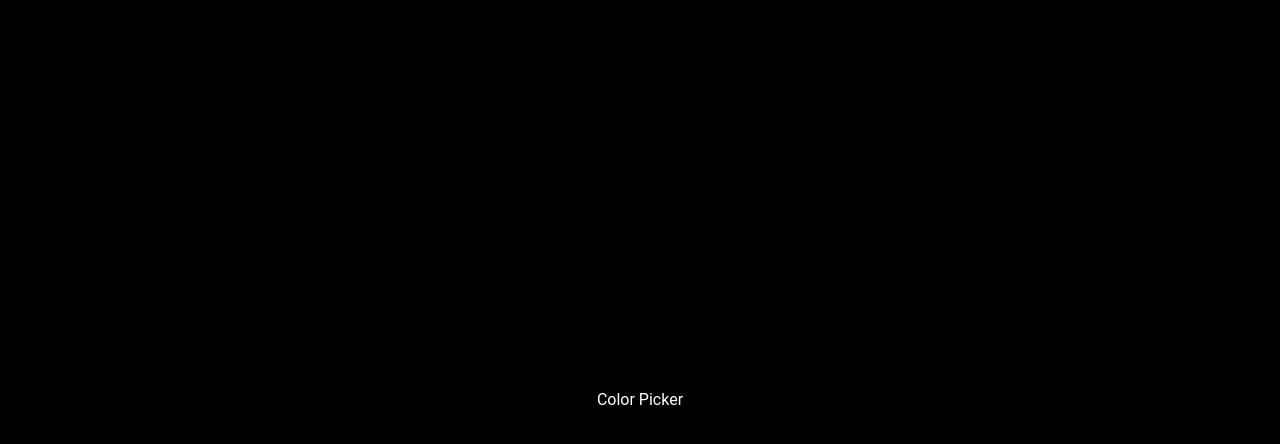
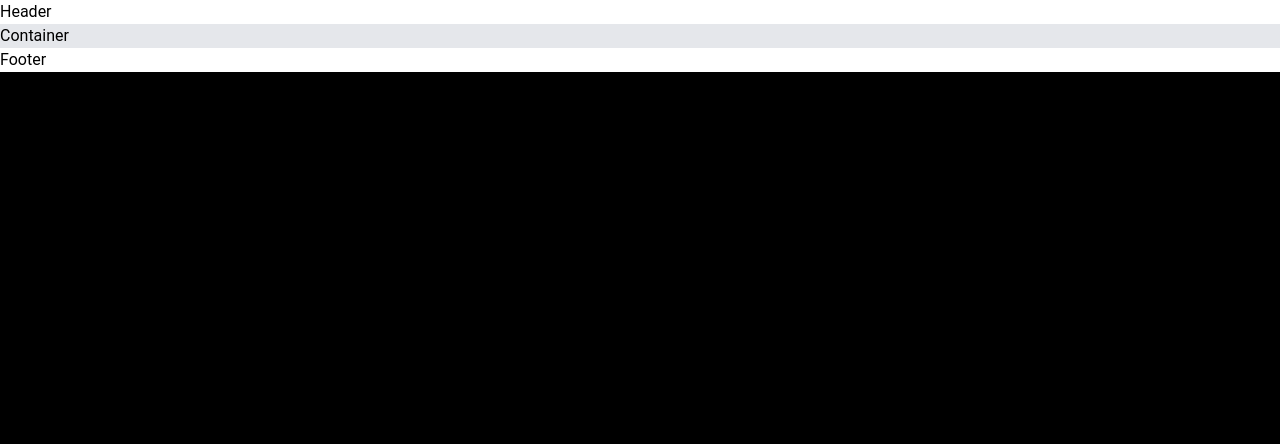
Before and after one commit to oguzhanbayoglu/React-ColorPicker, a React (Create React App) app: page / in a window 1280 px wide. Shown: the top 444 px of the page. Built offline with nearby package versions, Linux system fonts and the light colour scheme.

Commit message:
components

```diff
--- a/src/App.jsx
+++ b/src/App.jsx
@@ -1,9 +1,12 @@
-import ColorPicker from "./ColorPicker";
-
+import Header from "./components/Header";
+import Container from "./components/Container";
+import Footer from "./components/Footer";
 function App() {
   return (
     <div className="App bg-black h-full">
-      <ColorPicker />
+      <Header />
+      <Container />
+      <Footer />
     </div>
   );
 }
--- a/src/ColorPicker.jsx
+++ /dev/null
@@ -1,11 +0,0 @@
-import React from "react";
-
-const ColorPicker = () => {
-  return (
-    <div className="text-white h-full w-full flex items-center justify-center">
-      Color Picker
-    </div>
-  );
-};
-
-export default ColorPicker;
--- /dev/null
+++ b/src/components/Container.jsx
@@ -0,0 +1,7 @@
+import React from "react";
+
+const Container = () => {
+  return <div className=" bg-gray-200 ">Container</div>;
+};
+
+export default Container;
--- /dev/null
+++ b/src/components/Footer.jsx
@@ -0,0 +1,7 @@
+import React from "react";
+
+const Footer = () => {
+  return <div className="bg-white">Footer</div>;
+};
+
+export default Footer;
--- /dev/null
+++ b/src/components/Header.jsx
@@ -0,0 +1,7 @@
+import React from "react";
+
+const Header = () => {
+  return <div className="bg-red bg-white ">Header</div>;
+};
+
+export default Header;
```
